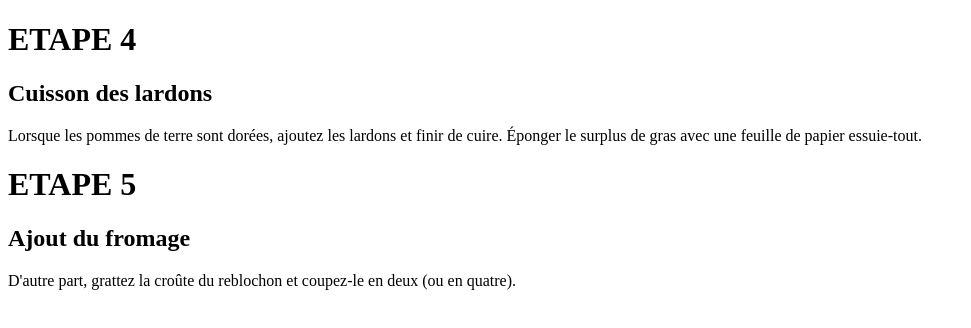
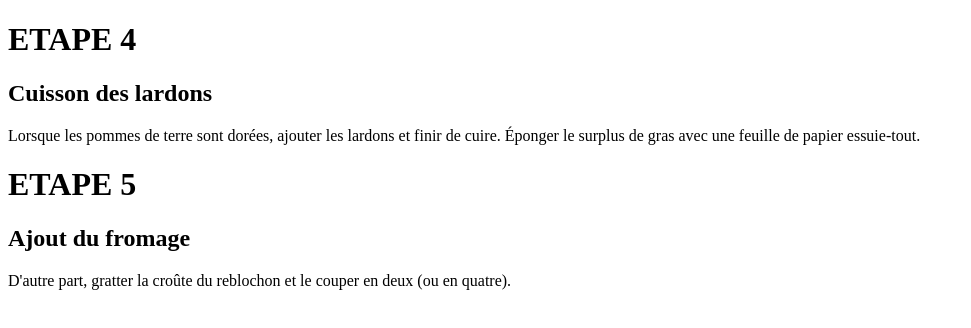
Before and after one commit to ZakeFlorian/tartiflette, a plain HTML site: page index.html in a window 1280 px wide. Shown: the whole page, without its empty margins (0-971 px from the left). Drawn offline with Linux system fonts and the light colour scheme.

Commit message:
version finale

```diff
--- a/index.html
+++ b/index.html
@@ -7,9 +7,9 @@
             <body>
                 <h1>ETAPE 4</h1>
                 <h2>Cuisson des lardons</h2>
-                <p>Lorsque les pommes de terre sont dorées, ajoutez les lardons et finir de cuire. Éponger le surplus de gras avec une feuille de papier essuie-tout.</p>
+                <p>Lorsque les pommes de terre sont dorées, ajouter les lardons et finir de cuire. Éponger le surplus de gras avec une feuille de papier essuie-tout.</p>
                 <h1>ETAPE 5</h1>
                 <h2>Ajout du fromage</h2>
-                <p>D'autre part, grattez la croûte du reblochon et coupez-le en deux (ou en quatre).</p>
+                <p>D'autre part, gratter la croûte du reblochon et le couper en deux (ou en quatre).</p>
             </body>
         </html>
```
